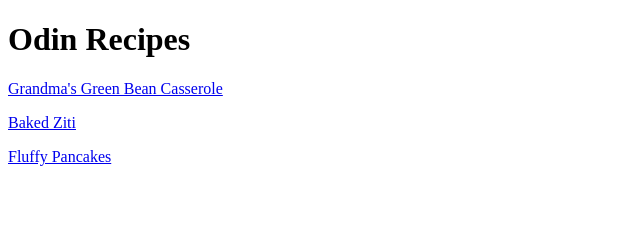
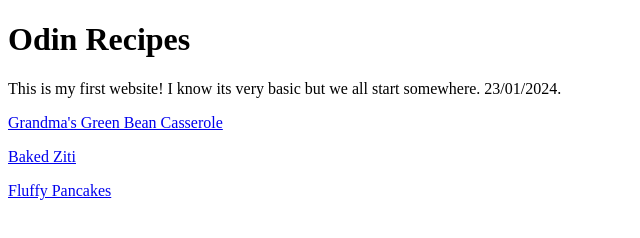
Before and after one commit to lucamadella10/odin_recipies, a plain HTML site: page index.html in a window 1280 px wide. Shown: the whole page, without its empty margins (0-640 px from the left). Drawn offline with Linux system fonts and the light colour scheme.

Commit message:
feat: Added a message to my index

```diff
--- a/index.html
+++ b/index.html
@@ -7,6 +7,7 @@
 </head>
 <body>
     <h1>Odin Recipes</h1>
+    <p>This is my first website! I know its very basic but we all start somewhere. 23/01/2024.</p>
     <p><a href="recipes/ggbc.html" target="_blank">Grandma's Green Bean Casserole</a></p>
     <p><a href="recipes/bz.html" target="_blank">Baked Ziti</a></p>
     <p><a href="recipes/fp.html" target="_blank">Fluffy Pancakes</a></p>
```
